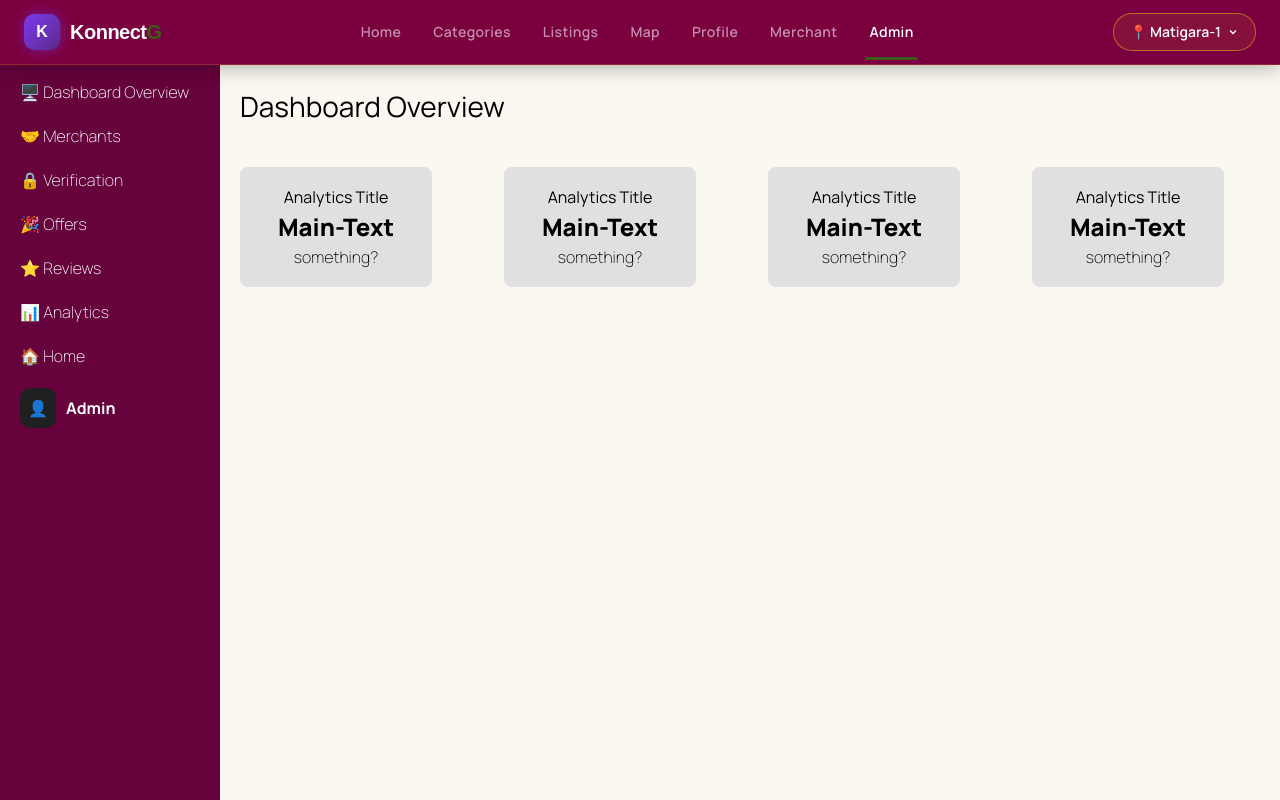
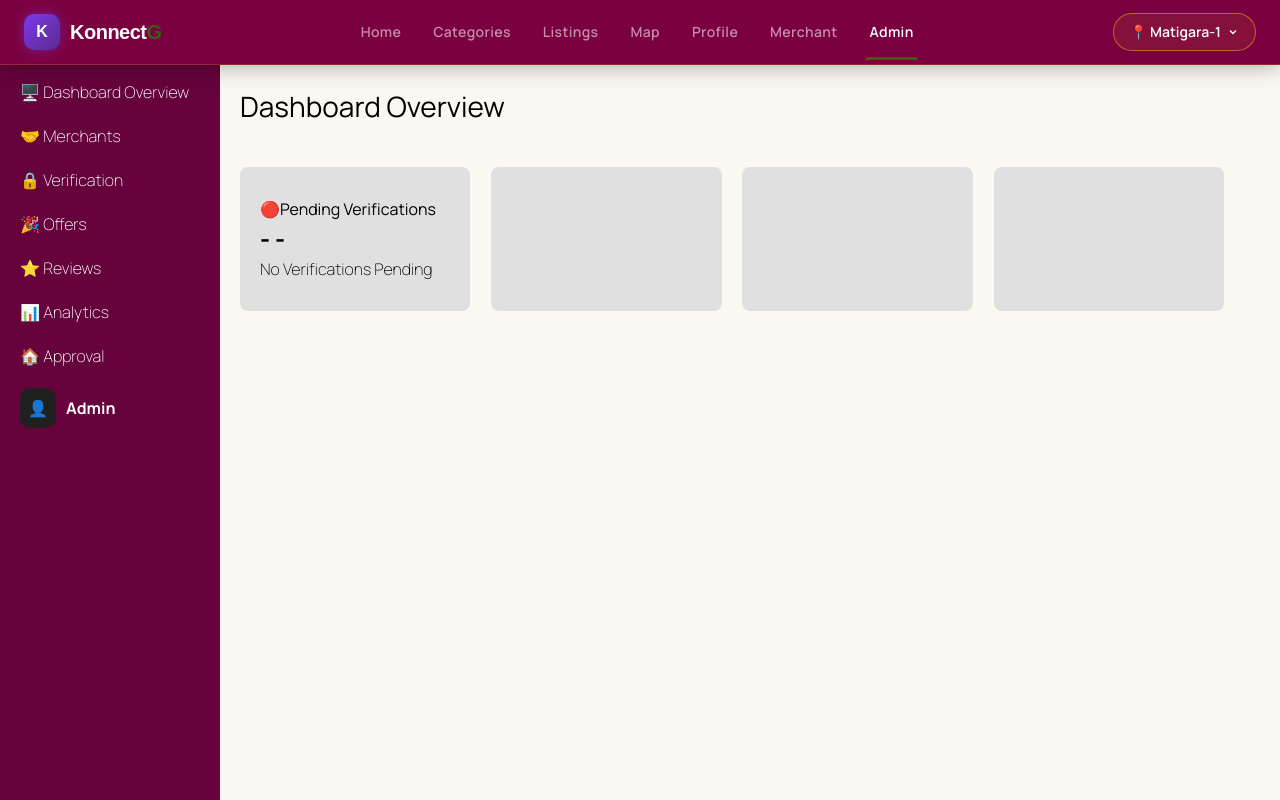
Before and after one commit to projectginit/konnectg-main, a React (Vite) app in the folder konnectg-main/: page /admin/dashboard in a window 1280 px wide. Shown: the top 800 px of the page. Built offline with nearby package versions, Linux system fonts and the light colour scheme.

Commit message:
Admin Card fix

```diff
--- a/konnectg-main/src/components/admin/AdminCard.jsx
+++ b/konnectg-main/src/components/admin/AdminCard.jsx
@@ -1,11 +1,12 @@
 import '../../pages/Admin.css'
 
-function AdminCard() {
+function AdminCard({icon, title, value, subtitle}) {
   return (
     <div className="admin-card">
-        <p className='admin-card-top-text'>Analytics Title</p>
-        <p className='admin-card-mid-text'>Main-Text</p>
-        <p className='admin-card-bot-text'>something?</p>
+
+        <p className='admin-card-top-text'><span className='admin-card-icon'>{icon}</span>{title}</p>
+        <p className='admin-card-mid-text'>{value}</p>
+        <p className='admin-card-bot-text'>{subtitle}</p>
     </div>
   )
 }
--- a/konnectg-main/src/components/admin/AdminSidebar.jsx
+++ b/konnectg-main/src/components/admin/AdminSidebar.jsx
@@ -3,10 +3,6 @@ import "../../pages/Admin.css"
 
 function AdminSidebar() {
   const navigate = useNavigate();
-
-  const handleHomeClick = () => {
-    navigate("/");
-  };
 
   return (
     <div>
@@ -17,7 +13,7 @@ function AdminSidebar() {
             <button className="admin-sidebar-button" onClick={() => navigate("offers")}>🎉 Offers</button>
             <button className="admin-sidebar-button" onClick={() => navigate("reviews")}>⭐ Reviews</button>
             <button className="admin-sidebar-button" onClick={() => navigate("analytics")}>📊 Analytics</button>
-            <button className="admin-sidebar-button" onClick={handleHomeClick}>🏠 Home</button>
+            <button className="admin-sidebar-button" onClick={() => navigate("approval")}>🏠 Approval</button>
             <div className='dash-profile' onClick={() => navigate("profile")}>
               <span className='dash-profile-icon'>👤</span>
               <span className='dash-profile-name'>Admin</span>
--- /dev/null
+++ b/konnectg-main/src/components/admin/Approval.jsx
@@ -0,0 +1,11 @@
+import '../../pages/Admin.css'
+
+function Approval() {
+  return (
+    <div>
+        <h1 className='admin-header'>Approvals</h1>
+    </div>
+  )
+}
+
+export default Approval
--- a/konnectg-main/src/components/admin/Overview.jsx
+++ b/konnectg-main/src/components/admin/Overview.jsx
@@ -6,8 +6,18 @@ function Overview() {
     <div>
       <h1 className="admin-header">Dashboard Overview</h1>
       <div className="admin-card-container">
-        <AdminCard/>
-        <AdminCard/>
+        <AdminCard
+          icon="🔴"
+          title="Pending Verifications"
+          value="- -"
+          subtitle="No Verifications Pending"
+        />
+        <AdminCard
+          icon=""
+          title=""
+          value=""
+          subtitle=""
+        />
         <AdminCard/>
         <AdminCard/>
       </div>
--- a/konnectg-main/src/pages/Admin.css
+++ b/konnectg-main/src/pages/Admin.css
@@ -79,15 +79,15 @@
 
 /*Admin Card*/
 .admin-card{
-    width: 15vw;
-    height: 15vh;
+    width: 18vw;
+    height: 18vh;
     background-color: var(--muted);
     border-radius: 8px;
-    padding: 10px;
+    padding: 20px;
     display: flex;
     flex-direction: column;
     justify-content: center;
-    align-items: center;
+    align-items: start;
 }
 
 .admin-card-top-text{
```
